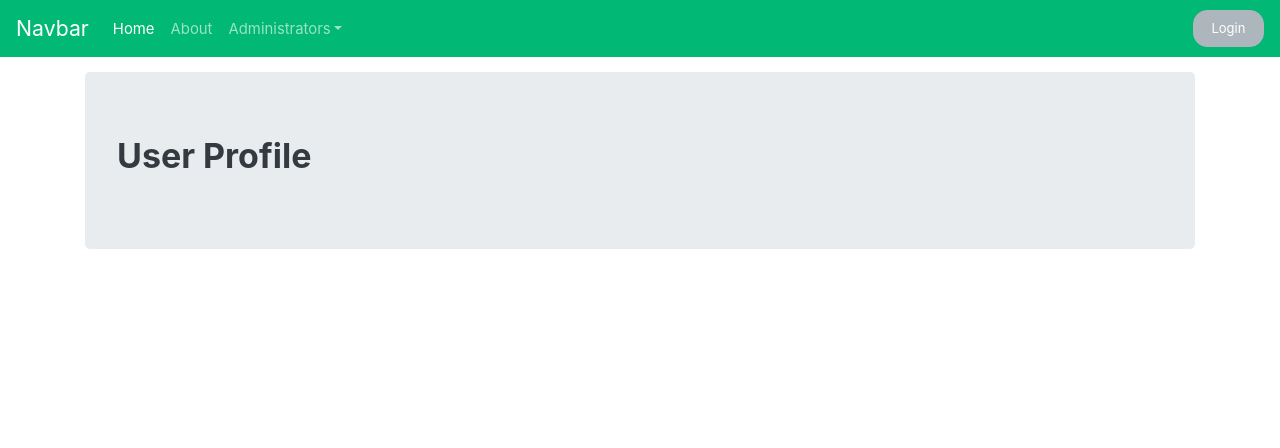
After one commit to ProfessorKazarinoff/Oregon-Engineering-Transfer-App, a Django app: template templates/users/profile.html in a window 1280 px wide. The commit adds this page. Shown: the top 448 px of the page. Run offline with Django 3.2, Linux system fonts and the light colour scheme; the template is opened without the code that fills it, so the values that code supplies are empty; some libraries are stand-ins or nearby versions.

Commit message:
Worked on profile page.

```diff
--- a/courses/apps.py
+++ b/courses/apps.py
@@ -2,4 +2,4 @@ from django.apps import AppConfig
 
 
 class CoursesConfig(AppConfig):
-    name = 'courses'
+    name = "courses"
--- a/courses/models.py
+++ b/courses/models.py
@@ -21,7 +21,7 @@ class Course(models.Model):
     added_by = models.ForeignKey(get_user_model(), on_delete=models.CASCADE)
 
     def __str__(self):
-        return f'{self.course_number} {self.course_name} {self.college}'
+        return f"{self.course_number} {self.course_name} {self.college}"
 
     def get_absolute_url(self):
-        return reverse('course_detail', args=[str(self.id)])
+        return reverse("course_detail", args=[str(self.id)])
--- a/courses/urls.py
+++ b/courses/urls.py
@@ -4,6 +4,4 @@ from django.urls import path
 
 from .views import CourseListView
 
-urlpatterns = [
-    path('', CourseListView.as_view(), name='course_list'),
-]
+urlpatterns = [path("", CourseListView.as_view(), name="course_list")]
--- a/courses/views.py
+++ b/courses/views.py
@@ -8,4 +8,4 @@ from .models import Course
 
 class CourseListView(ListView):
     model = Course
-    template_name = 'courses/course_list.html'
+    template_name = "courses/course_list.html"
--- a/templates/about.html
+++ b/templates/about.html
@@ -7,6 +7,6 @@
         <h1>About</h1>
         <p class="lead">This project started to help students and administrators
             <br>It works well for both</p>
-        <a class="btn btn-lg btn-success" href="../../components/navbar/" role="button">Get Started »</a>
+        <a class="btn btn-lg btn-success" href="#" role="button">Get Started »</a>
     </div>
 {% endblock content %}
--- a/templates/home.html
+++ b/templates/home.html
@@ -7,6 +7,6 @@
         <h1>Oregon Engineering Transfer App</h1>
         <p class="lead">A project to provide college students a way to know which college classes transfer
             <br> For students and administrators</p>
-        <a class="btn btn-lg btn-success" href="../../components/navbar/" role="button">Get Started »</a>
+        <a class="btn btn-lg btn-success" href="#" role="button">Get Started »</a>
     </div>
 {% endblock content %}
--- /dev/null
+++ b/templates/users/profile.html
@@ -0,0 +1,12 @@
+<!-- templates/users/profile.html -->
+
+{% extends 'bootstrap_base.html' %}
+
+
+{% block content %}
+    <div class="jumbotron">
+        <div class="content-section">
+            <h2>User Profile</h2>
+        </div>
+    </div>
+{% endblock content %}
--- a/transfer_project/urls.py
+++ b/transfer_project/urls.py
@@ -31,7 +31,7 @@ urlpatterns = [
         auth_views.LogoutView.as_view(template_name="users/logout.html"),
         name="logout",
     ),
-    path('courses/', include('courses.urls')),
-    # path('users/', include('django.contrib.auth.urls')),
+    path("courses/", include("courses.urls")),
+    # path('users/', include('users.urls')),
     path("", include("pages.urls")),
 ]
--- a/users/views.py
+++ b/users/views.py
@@ -1,9 +1,11 @@
+# users/views.py
+
 from django.shortcuts import render
 
 # Create your views here.
 
-# from django.views.generic import DetailView
+from django.views.generic import DetailView
 
 
 # class ProfilePageView(DetailView):
-# template_name = 'users/profile.html'
+#    template_name = 'users/profile.html'
```
Also changed, not shown: users/urls.py (+5 -3 lines).
